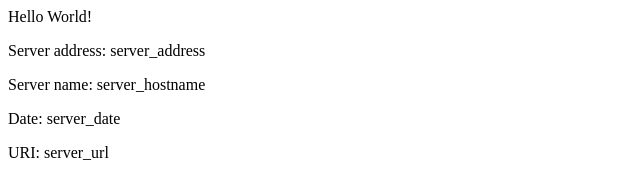
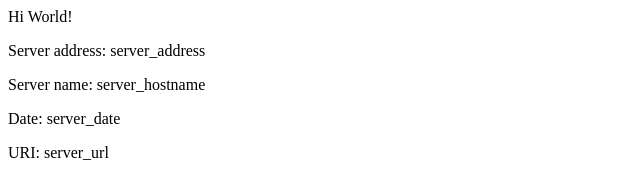
Before and after one commit to kmsbmadhan/eks-example, a plain HTML site: page src/index.html in a window 1280 px wide. Shown: the full height of the page, 0-640 px from the left. Drawn offline with Linux system fonts and the light colour scheme.

Commit message:
v2 Updating home page

```diff
--- a/src/index.html
+++ b/src/index.html
@@ -2,7 +2,7 @@
 <title>Hello World</title>
 </head>
 <div class="info">
-<h>Hello World!</h>
+<h>Hi World!</h>
 <p><span>Server&nbsp;address:</span> <span>server_address</span></p>
 <p><span>Server&nbsp;name:</span> <span>server_hostname</span></p>
 <p class="smaller"><span>Date:</span> <span>server_date</span></p>
```
